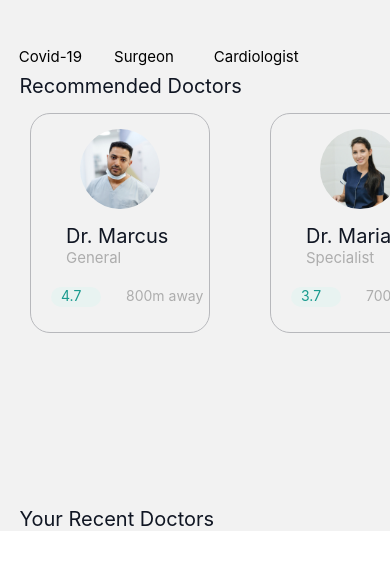
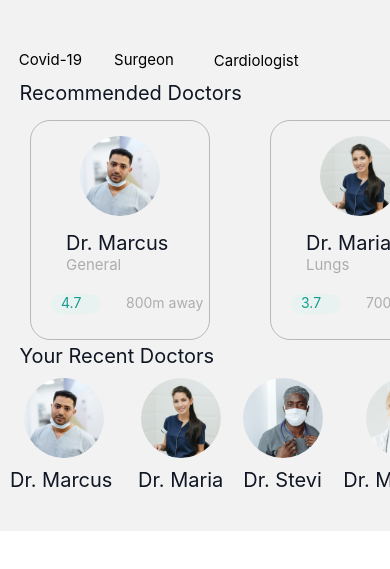
Before and after one commit to Ramazanzade/Health, a React Native app: screen /FindDoctors in a window 390 px wide. Both pictures are taken after a click on the element 54 px from the left and 248 px from the top of the page. Shown: the part 313-882 px from the top of the page. After the commit the page ends 844 px from the top, so only its background shows below. Built offline with nearby package versions, Linux system fonts and the light colour scheme; some icons are missing.

Commit message:
Finde Doctor3

```diff
--- a/src/component/Doctor/FindDoctors.tsx
+++ b/src/component/Doctor/FindDoctors.tsx
@@ -10,9 +10,21 @@ import homecss from '../Home/homecss';
 const FindDoctors = ({ navigation }: any) => {
     const [search, setsearch] = useState('')
     const data = useSelector((state: any) => state.doctorReducer.value)
+    const dispatch = useDispatch()
+
+    const handlepress1 = (data: any) => {
+        dispatch(doctoraction(data));
+        navigation.navigate('DoctorDetail')
+
+    }
+    const handlepress2 = (data: any) => {
+        dispatch(doctoraction(data));
+        navigation.navigate('DoctorDetail')
+
+    }
     const renderItem = (data: any) => {
         return (
-            <TouchableOpacity style={[homecss.touc2, {height:220 }]} >
+            <TouchableOpacity style={[homecss.touc2, { height: 220 }]} onPress={() => handlepress1(data)} >
                 <View style={homecss.view5}>
                     <Image
                         source={data.detail.imge}
@@ -35,6 +47,17 @@ const FindDoctors = ({ navigation }: any) => {
                         </View>
                     </View>
                 </View>
+            </TouchableOpacity>
+        )
+    }
+    const renderitem1 = (data: any) => {
+        return (
+            <TouchableOpacity style={doctorcss.view18} onPress={() => handlepress2(data)}>
+                <Image
+                    source={data.detail.imge}
+                    style={homecss.imge}
+                />
+                <Text style={homecss.text5}>{data.detail.name}</Text>
             </TouchableOpacity>
         )
     }
@@ -104,6 +127,7 @@ const FindDoctors = ({ navigation }: any) => {
                     </View>
                 </View>
             </View>
+            <View>
                 <Text style={doctorcss.text19}>Recommended Doctors</Text>
                 <FlatList
                     data={data}
@@ -111,7 +135,16 @@ const FindDoctors = ({ navigation }: any) => {
                     keyExtractor={(item: any) => item.id.toString()}
                     horizontal={true}
                 />
-            <Text  style={[doctorcss.text19,{marginTop:'-20%'}]}>Your Recent Doctors</Text>
+            </View>
+            <View>
+                <Text style={[doctorcss.text19, { marginTop: '1%' }]}>Your Recent Doctors</Text>
+                <FlatList
+                    data={data}
+                    renderItem={({ item }) => renderitem1(item)}
+                    keyExtractor={(item: any) => item.id.toString()}
+                    horizontal={true}
+                />
+            </View>
         </View>
     )
 }
--- a/src/component/Doctor/doctorcss.tsx
+++ b/src/component/Doctor/doctorcss.tsx
@@ -257,44 +257,48 @@ export default StyleSheet.create({
     selectview: {
         width: "90%",
         alignSelf: 'center',
-        marginTop:'5%',
+        marginTop: '5%',
     },
-    input:{
-        borderWidth:1,
+    input: {
+        borderWidth: 1,
         borderColor: '#ADADAD',
-        borderRadius:10,
-        width:'90%',
-        alignSelf:'center',
-        paddingLeft:20
+        borderRadius: 10,
+        width: '90%',
+        alignSelf: 'center',
+        paddingLeft: 20
     },
-    input1:{
-        borderWidth:1,
+    input1: {
+        borderWidth: 1,
         borderColor: '#ADADAD',
-        borderRadius:10,
-        width:'40%',
-        paddingLeft:20
+        borderRadius: 10,
+        width: '40%',
+        paddingLeft: 20
     },
-    view16:{
-        display:'flex',
-        flexDirection:'row',
-        justifyContent:'space-evenly',
-        marginTop:'3%'
+    view16: {
+        display: 'flex',
+        flexDirection: 'row',
+        justifyContent: 'space-evenly',
+        marginTop: '3%'
     },
-    view17:{
-        marginTop:'5%'
+    view17: {
+        marginTop: '5%'
     },
-    text17:{
+    text17: {
         color: '#A1A8B0',
-        fontSize:16
+        fontSize: 16
     },
-    text18:{
-        fontSize:25,
-        color:'#101623'
+    text18: {
+        fontSize: 25,
+        color: '#101623'
     },
-    text19:{
-        fontSize:20,
+    text19: {
+        fontSize: 20,
         color: '#101623',
-        marginLeft:'5%',
-        marginTop:'2%'
+        marginLeft: '5%',
+        marginTop: '3%'
+    },
+    view18: {
+        margin: 10,
+        marginTop:-5
     }
 })
--- a/src/store/feature/doctorSlice.tsx
+++ b/src/store/feature/doctorSlice.tsx
@@ -15,7 +15,7 @@ const initialStateValue = [
     },
     {
         id: 2,
-        category: 'Specialist',
+        category: 'Lungs',
         detail: {
             name: 'Dr. Maria',
             about: 'Lorem ipsum dolor sit amet, consectetur adipiscing elit, sed do eiusmod tempor incididunt ut labore et dolore magna aliqua. Ut enim ad minim veniam...hjasdnakjd asjhbxajskx  sa xjashnxiajk xajsbxajkx ajsbxiuajkhnx xajshnjak ',
@@ -80,7 +80,7 @@ const initialStateValue = [
     },
     {
         id: 7,
-        category: 'Cardiologist',
+        category: 'Cardiologis',
         detail: {
             name: 'Dr. Horizon',
             about: 'Lorem ipsum dolor sit amet, consectetur adipiscing elit, sed do eiusmod tempor incididunt ut labore et dolore magna aliqua. Ut enim ad minim veniam...hjasdnakjd asjhbxajskx  sa xjashnxiajk xajsbxajkx ajsbxiuajkhnx xajshnjak ',
```
Lines whose indentation alone changed are shown as unchanged.
